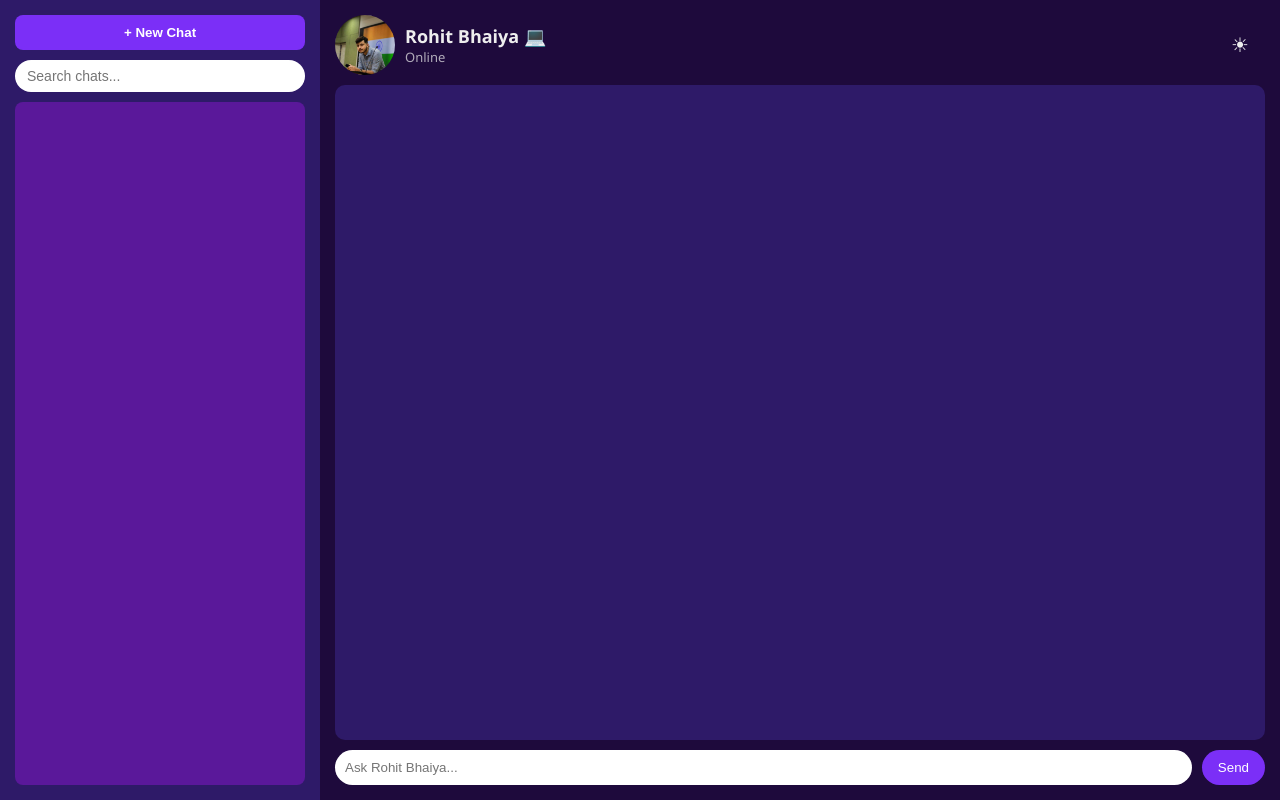
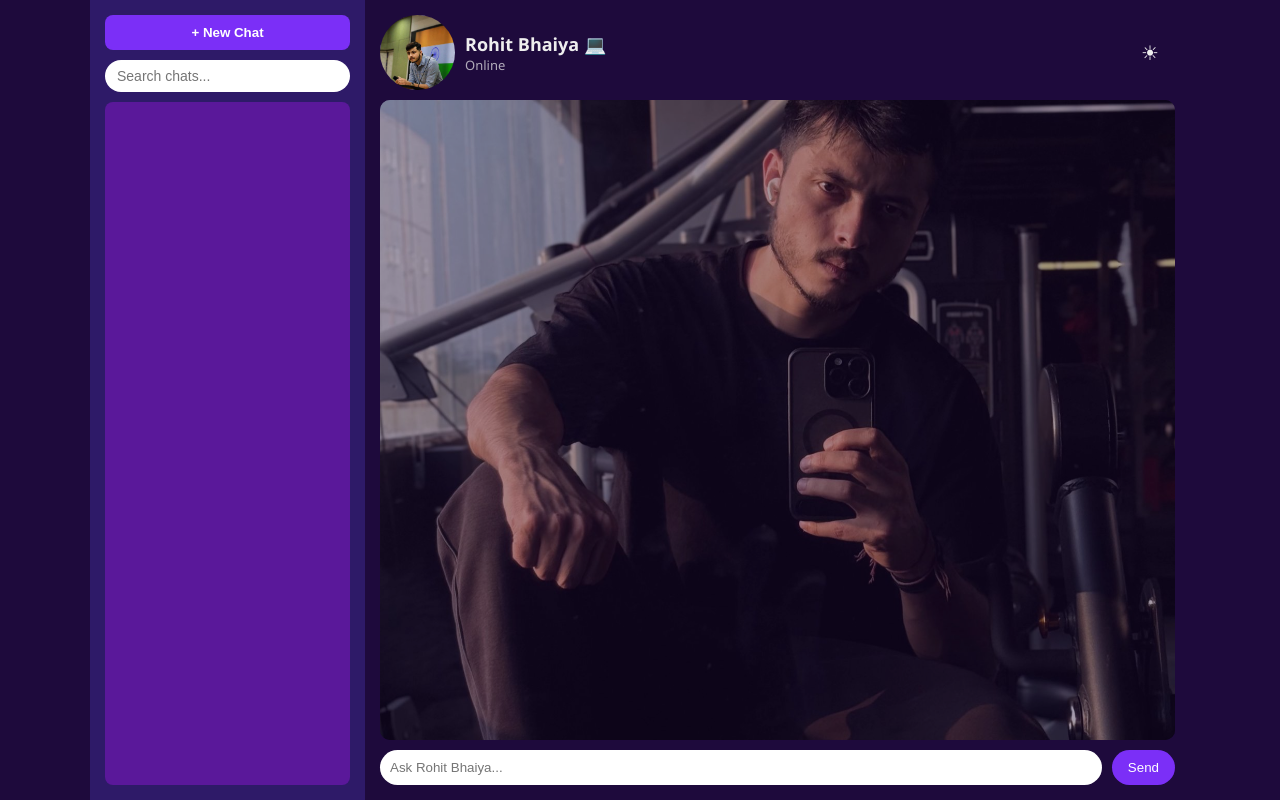
Before and after one commit to aman-singh122/rohitnegi-chatbot, a website: page index.html in a window 1280 px wide. Drawn offline with Linux system fonts and the light colour scheme; no server answers.

Commit message:
Updated chatbot layout

```diff
--- a/index.html
+++ b/index.html
@@ -37,9 +37,10 @@
  #container {
   display: flex;
   height: 100vh;
-  max-width: 1400px;
-  margin: auto;
+  max-width: 1100px;  /* was 1400px, now narrower */
+  margin: auto;       /* centers the container */
 }
+
     #sidebar {
       width: 25%;
       background: var(--sidebar-bg);
@@ -112,14 +113,15 @@
       align-items: center;
     }
     #profile-pic {
-      width: 60px;
-      height: 60px;
+      width: 75px;
+      height: 75px;
       border-radius: 50%;
       margin-right: 10px;
     }
     #chat-window {
   flex: 1;
-      background: var(--sidebar-bg);
+  background: var(--sidebar-bg) url('./rohitsircool.jpeg') no-repeat center center;
+  background-size: cover;
   padding: 10px;
   border-radius: 10px;
   overflow-y: auto;
@@ -127,7 +129,34 @@
   display: flex;
   flex-direction: column;
   gap: 6px;
+  position: relative;
 }
+#chat-window::before {
+  content: "";
+  position: absolute;
+  inset: 0;
+
+  background-color: rgba(30, 10, 60, 0.4); /* pehle 0.7 tha */
+
+
+  z-index: 0;
+}
+.message {
+  position: relative;
+  z-index: 1;
+}
+@keyframes typingFadeIn {
+  from { opacity: 0.2; }
+  to { opacity: 1; }
+}
+
+.type-effect {
+  font-weight: 600;
+  font-size: 16px;
+  letter-spacing: 0.5px;
+  animation: typingFadeIn 0.2s ease-in-out;
+}
+
     .message {
       max-width: 70%;
       padding: 10px 14px;
```
Also changed, not shown: rohitsircool.jpeg (added), rohitsirepic.jpeg (added). Lines whose indentation alone changed are shown as unchanged.
